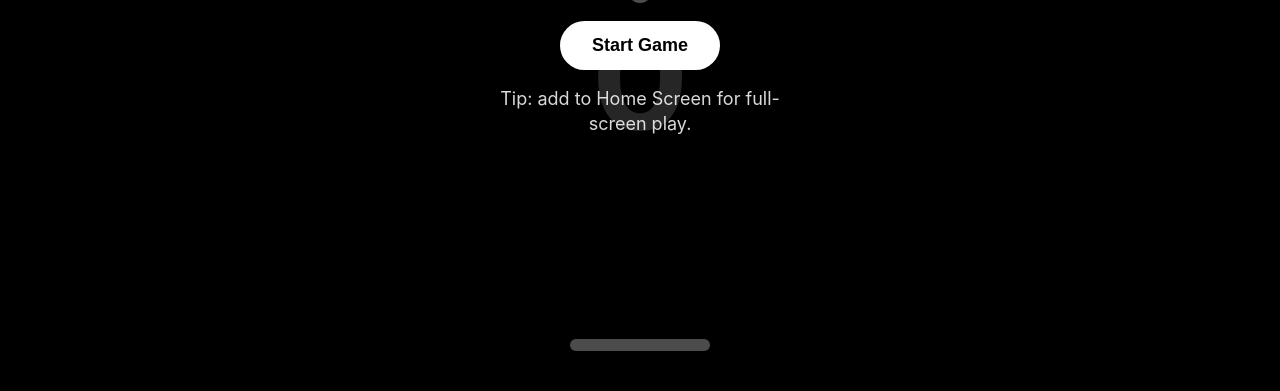
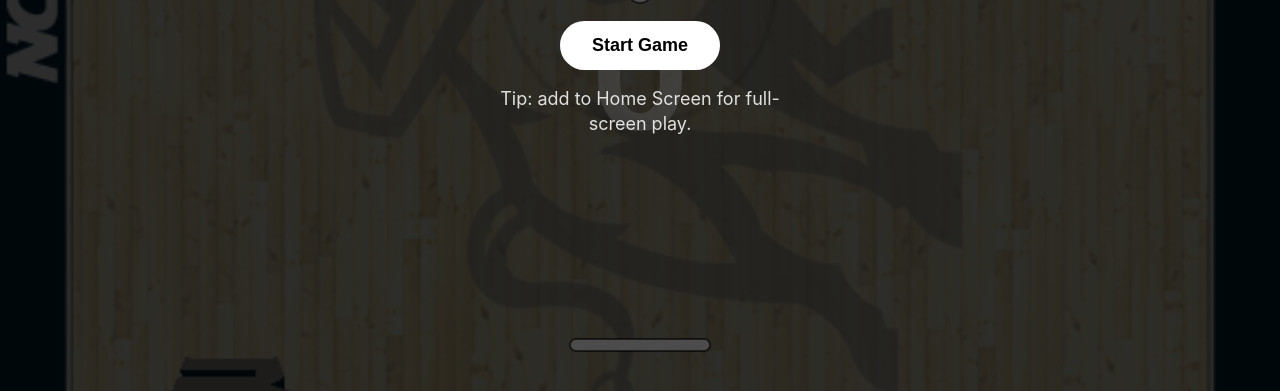
Before and after one commit to jslatham/usu_pong, a plain HTML site: page index.html in a window 1280 px wide. Shown: the part 409-800 px from the top of the page. Drawn offline with Linux system fonts and the light colour scheme.

Commit message:
Add files via upload

```diff
--- a/index.html
+++ b/index.html
@@ -6,8 +6,14 @@
 <meta name="apple-mobile-web-app-capable" content="yes" />
 <meta name="apple-mobile-web-app-status-bar-style" content="black-translucent" />
 <meta name="mobile-web-app-capable" content="yes" />
-<meta name="theme-color" content="#000000" />
-<title>Pong</title>
+<meta name="theme-color" content="#0F2340" />
+<meta name="apple-mobile-web-app-title" content="Aggies Pong" />
+<link rel="apple-touch-icon" href="apple-touch-icon.png" />
+<link rel="apple-touch-icon" sizes="120x120" href="apple-touch-icon-120.png" />
+<link rel="apple-touch-icon" sizes="152x152" href="apple-touch-icon-152.png" />
+<link rel="apple-touch-icon" sizes="180x180" href="apple-touch-icon.png" />
+<link rel="icon" type="image/png" href="apple-touch-icon.png" />
+<title>Aggies Pong</title>
 <style>
   * { box-sizing: border-box; margin: 0; padding: 0; }
   html, body {
@@ -84,6 +90,12 @@
   const ctx = canvas.getContext('2d');
   const overlay = document.getElementById('overlay');
   const startBtn = document.getElementById('startBtn');
+
+  // Court background image
+  const courtImg = new Image();
+  let courtReady = false;
+  courtImg.onload = () => { courtReady = true; draw(); };
+  courtImg.src = 'usu_basketball_court.png';
 
   let W = 0, H = 0, DPR = 1;
   function resize() {
@@ -247,10 +259,24 @@
   }
 
   function draw() {
+    // Background: court image (cover) or black fallback
     ctx.fillStyle = '#000';
     ctx.fillRect(0, 0, W, H);
+    if (courtReady) {
+      const iw = courtImg.naturalWidth;
+      const ih = courtImg.naturalHeight;
+      const scale = Math.max(W / iw, H / ih);
+      const dw = iw * scale;
+      const dh = ih * scale;
+      const dx = (W - dw) / 2;
+      const dy = (H - dh) / 2;
+      ctx.drawImage(courtImg, dx, dy, dw, dh);
+      // Slight dim so paddles/ball/score stay readable
+      ctx.fillStyle = 'rgba(0,0,0,0.35)';
+      ctx.fillRect(0, 0, W, H);
+    }
 
-    ctx.strokeStyle = 'rgba(255,255,255,0.25)';
+    ctx.strokeStyle = 'rgba(255,255,255,0.35)';
     ctx.lineWidth = 2;
     ctx.setLineDash([8, 12]);
     ctx.beginPath();
@@ -259,25 +285,33 @@
     ctx.stroke();
     ctx.setLineDash([]);
 
-    ctx.fillStyle = 'rgba(255,255,255,0.5)';
+    ctx.fillStyle = 'rgba(255,255,255,0.6)';
     ctx.font = `bold ${Math.floor(Math.min(W, H) * 0.18)}px -apple-system, sans-serif`;
     ctx.textAlign = 'center';
     ctx.textBaseline = 'middle';
     ctx.fillText(state.cpuScore, W / 2, H / 2 - H * 0.12);
     ctx.fillText(state.playerScore, W / 2, H / 2 + H * 0.12);
 
+    // Paddles — outlined so they pop against the court
     ctx.fillStyle = '#fff';
+    ctx.strokeStyle = 'rgba(0,0,0,0.6)';
+    ctx.lineWidth = 2;
     const playerY = H - 40 - state.paddleH;
     const cpuY = 40;
-    roundRect(state.cpuX, cpuY, state.paddleW, state.paddleH, 6);
-    roundRect(state.playerX, playerY, state.paddleW, state.paddleH, 6);
+    roundRect(state.cpuX, cpuY, state.paddleW, state.paddleH, 6, true);
+    roundRect(state.playerX, playerY, state.paddleW, state.paddleH, 6, true);
 
+    // Ball
     ctx.beginPath();
     ctx.arc(state.ball.x, state.ball.y, state.ball.r, 0, Math.PI * 2);
+    ctx.fillStyle = '#fff';
     ctx.fill();
+    ctx.lineWidth = 2;
+    ctx.strokeStyle = 'rgba(0,0,0,0.6)';
+    ctx.stroke();
   }
 
-  function roundRect(x, y, w, h, r) {
+  function roundRect(x, y, w, h, r, stroke) {
     ctx.beginPath();
     ctx.moveTo(x + r, y);
     ctx.arcTo(x + w, y, x + w, y + h, r);
@@ -286,6 +320,7 @@
     ctx.arcTo(x, y, x + w, y, r);
     ctx.closePath();
     ctx.fill();
+    if (stroke) ctx.stroke();
   }
 
   function loop(now) {
```
Also changed, not shown: apple-touch-icon-120.png (added), apple-touch-icon-152.png (added), apple-touch-icon.png (added), usu_basketball_court.png (added).
